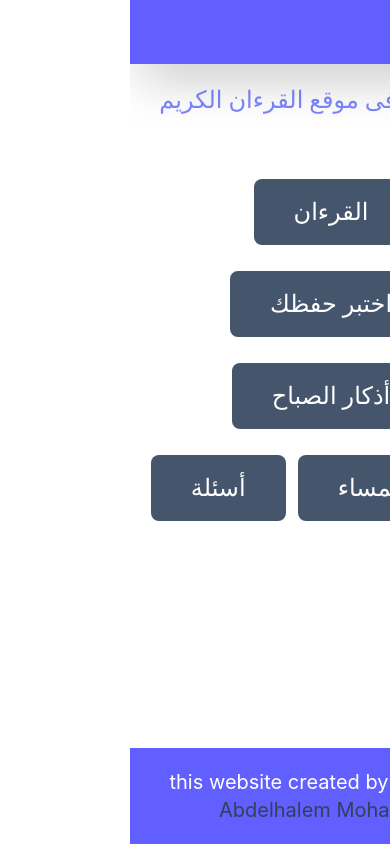
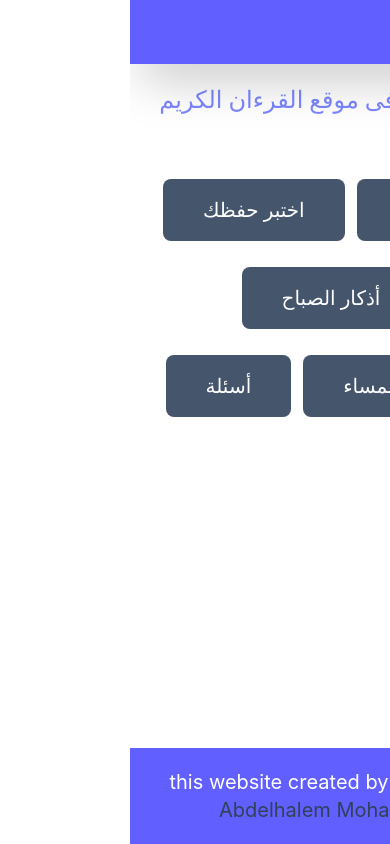
Before and after one commit to ahmedabdelhalemmohamed/QuranWeb, a React (Vite) app: page / in a window 390 px wide. Built offline with nearby package versions, Linux system fonts and the light colour scheme.

Commit message:
styling in mobile responsive

```diff
--- a/src/index.css
+++ b/src/index.css
@@ -19,7 +19,7 @@
 }
 
 .btn-home {
-    @apply cursor-pointer mt-5  font-cairo text-2xl py-5 px-10 bg-slate-600 hover:bg-slate-500 transition-colors rounded-lg
+    @apply cursor-pointer mt-5  font-cairo text-xl py-5 px-10 bg-slate-600 hover:bg-slate-500 transition-colors rounded-lg
 }
 
 .btn-nav {
```
